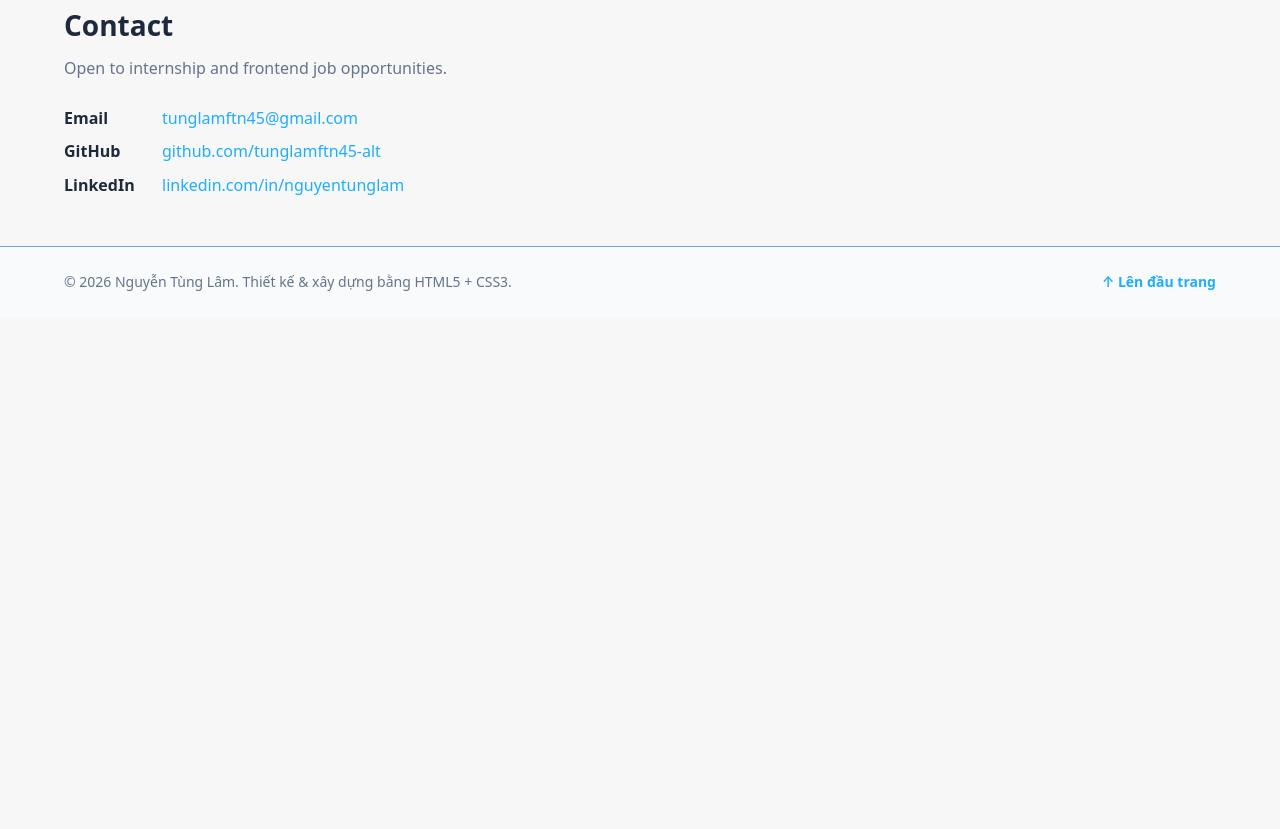
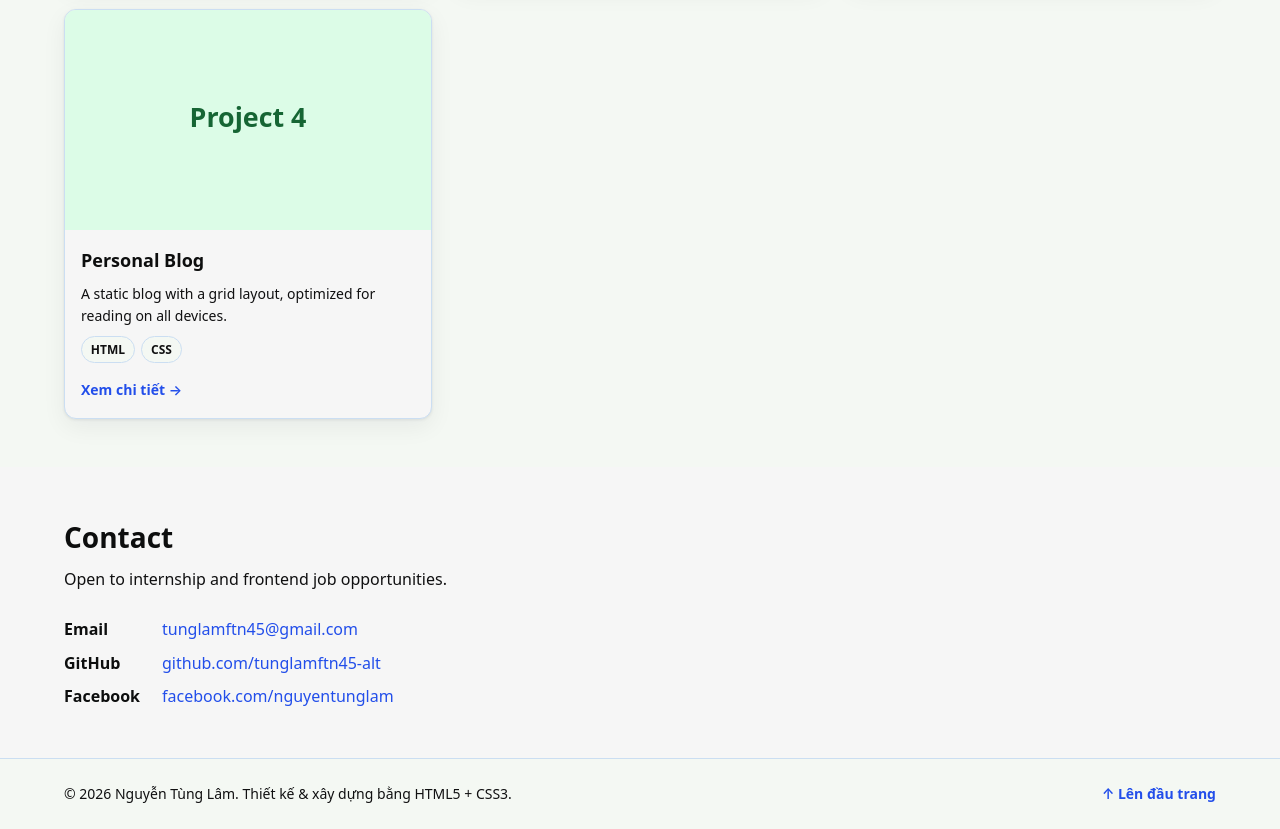
Before and after one commit to tunglamftn45-alt/My-CV, a plain HTML site: page index.html in a window 1280 px wide. Shown: the part 1925-2754 px from the top of the page. Before the commit the page ends 2243 px from the top, so only its background shows below. Drawn offline with Linux system fonts and the light colour scheme.

```diff
--- a/assets/css/styles.css
+++ b/assets/css/styles.css
@@ -1,13 +1,13 @@
 :root {
-  --color-primary: #1eaefb;
-  --color-primary-dark: #1d4ed8;
-  --color-accent: #7c3aed;
-  --color-text: #1e293b;
-  --color-text-soft: #64748b;
-  --color-bg: #f7f7f7;
-  --color-surface: #f8fafc;
-  --color-border: #76a5e3;
-  --color-chip: #a4c5f0;
+  --color-primary: #224eea;
+  --color-primary-dark: #383232;
+  --color-accent: #541db3;
+  --color-text: #0d0e0e;
+  --color-text-soft: #101011;
+  --color-bg: #f6f6f6;
+  --color-surface: #f4f8f3fd;
+  --color-border: #cbdef2;
+  --color-chip: #f0f0f4;
 
 
   --font-base: system-ui, -apple-system, "Segoe UI", Roboto, Helvetica, Arial, sans-serif;
--- a/index.html
+++ b/index.html
@@ -150,7 +150,7 @@
         <ul class="contact-list">
           <li><span class="contact-label">Email</span> <a href="mailto:tunglamftn45@gmail.com">tunglamftn45@gmail.com</a></li>
           <li><span class="contact-label">GitHub</span> <a href="#">github.com/tunglamftn45-alt</a></li>
-          <li><span class="contact-label">LinkedIn</span> <a href="#">linkedin.com/in/nguyentunglam</a></li>
+          <li><span class="contact-label">Facebook</span> <a href="#">facebook.com/nguyentunglam</a></li>
         </ul>
       </div>
     </section>
```
Also changed, not shown: assets/img/avatar.jpg, 2 other files.
